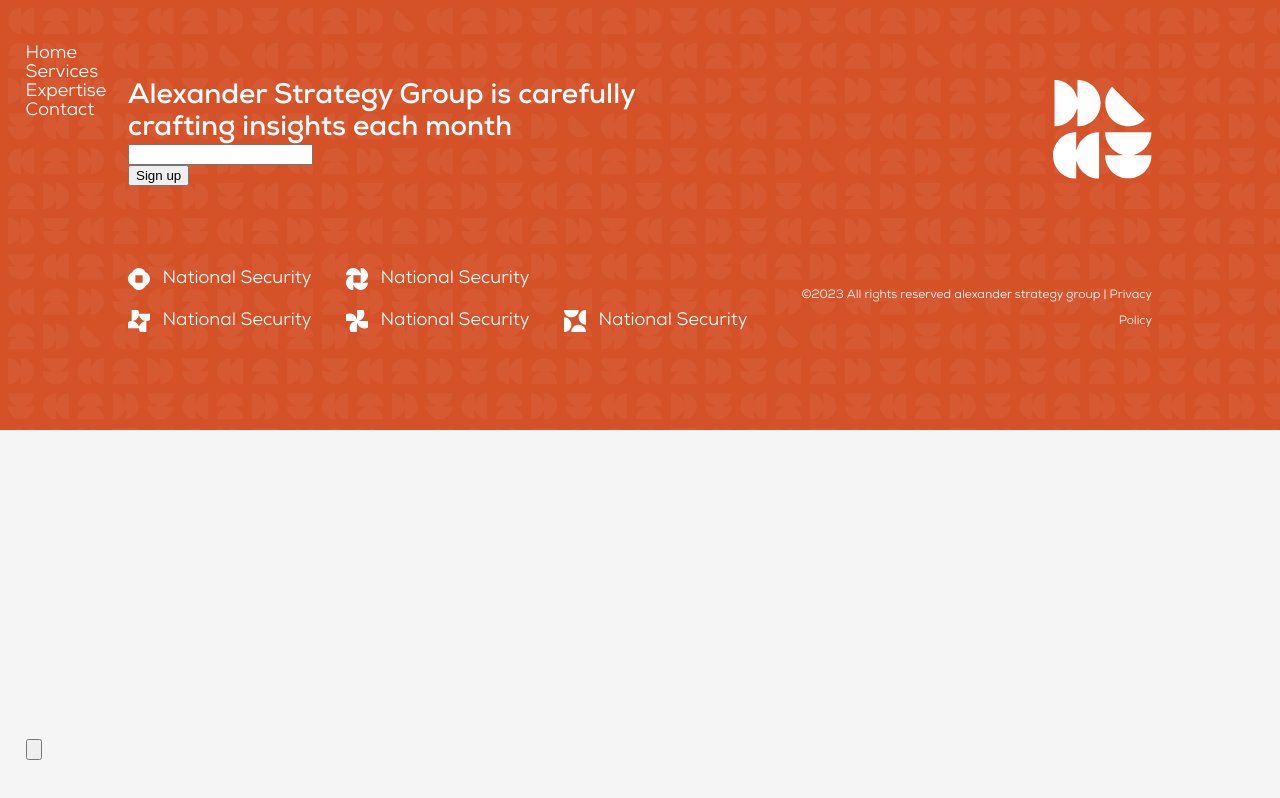
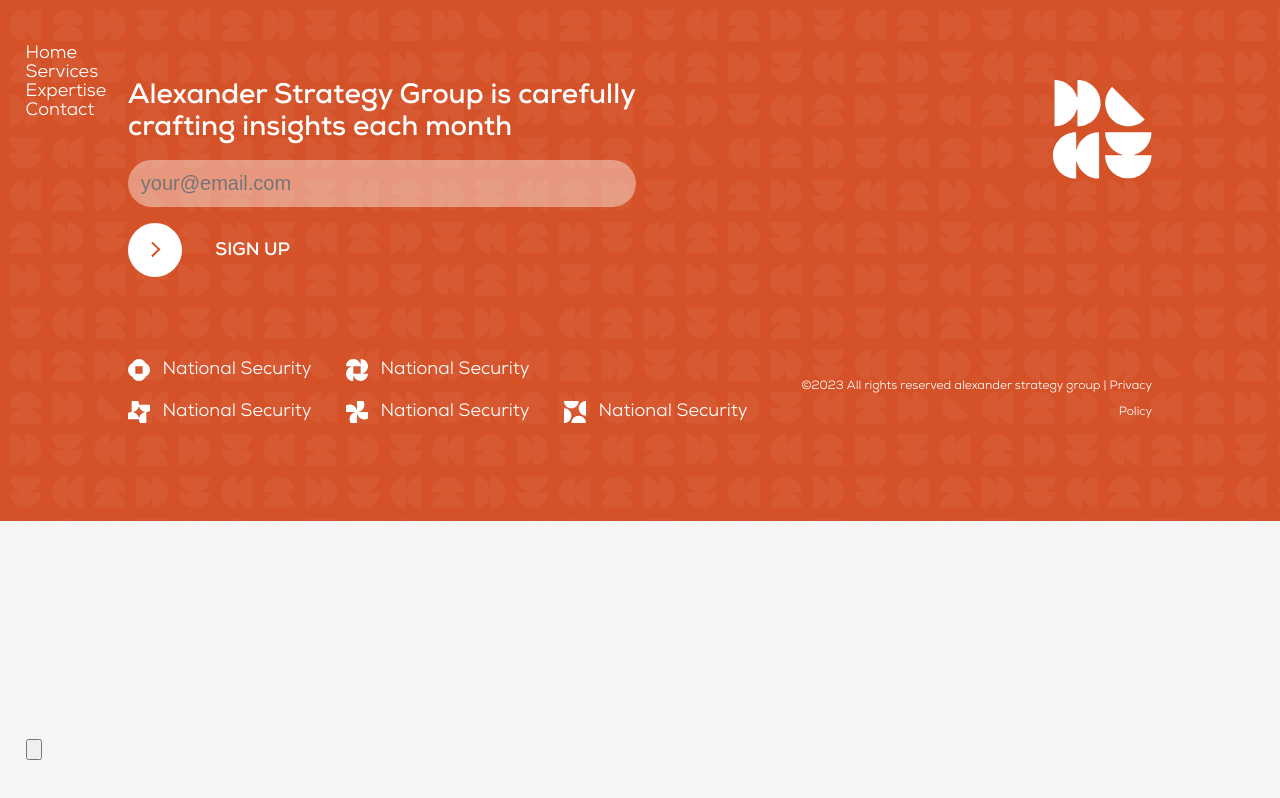
Before and after one commit to Novadigital-fr/ASG, a Nuxt app: page /expertise in a window 1280 px wide. Built offline with nearby package versions, Linux system fonts and the light colour scheme.

Commit message:
home page

```diff
--- a/app.vue
+++ b/app.vue
@@ -5,8 +5,35 @@
   </NuxtLayout>
   </div>
 </template>
+<script>
+import Lenis from "@studio-freight/lenis";
 
+export default {
+  mounted() {
+    const lenis = new Lenis({
+      duration: 1.2,
+      easing: (t) => Math.min(1, 1.001 - Math.pow(2, -10 * t)), // https://www.desmos.com/calculator/brs54l4xou
+      direction: "vertical", // vertical, horizontal
+      gestureDirection: "vertical", // vertical, horizontal, both
+      smooth: true,
+      mouseMultiplier: 1,
+      smoothTouch: false,
+      touchMultiplier: 2,
+      infinite: false,
+    });
+
+    function raf(time) {
+      lenis.raf(time);
+      requestAnimationFrame(raf);
+    }
+
+    requestAnimationFrame(raf);
+  },
+};
+</script>
 <style>
 @import url("./assets/css/base.scss");
 
+
+
 </style>
--- a/assets/css/base.scss
+++ b/assets/css/base.scss
@@ -18,6 +18,7 @@
 
 html {
 	scroll-behavior: initial;
+	overflow-x: hidden;
 	-ms-overflow-style: none; /* cache les barres de défilement sur IE et Edge #FCF4DC*/
 	scrollbar-width: none; /* cache les barres de défilement sur Firefox*/
 }
@@ -133,7 +134,7 @@
 		font-family: "Nexa";
 		font-style: normal;
 		font-weight: 700;
-		font-size: 18px;
+		font-size: 20px;
 		line-height: 18px;
 	}
 	p {
--- /dev/null
+++ b/components/Button.vue
@@ -0,0 +1,129 @@
+<template>
+    <div class="container">
+        <button class="learn-more">
+    <span class="circle" aria-hidden="true">
+      <span class="icon arrow"></span>
+    </span>
+    <span class="button-text">{{text}}</span>
+  </button>
+    </div>
+</template>
+
+<script>
+export default {
+
+props: {
+  text: {
+    type: String,
+    required: true,
+  },
+}
+}
+</script>
+
+<style lang="scss" scoped>
+
+@mixin transition($property: all, $duration: 0.45s, $ease: cubic-bezier(0.65,0,.076,1)) {
+  transition: $property $duration $ease;
+}
+
+
+button {
+  position: relative;
+  display: inline-block;
+  cursor: pointer;
+  outline: none;
+  border: 0;
+  vertical-align: middle;
+  text-decoration: none;
+  background: transparent;
+  padding: 0;
+  font-size: inherit;
+  font-family: inherit;
+  &.learn-more {
+    width: 12rem;
+    height: auto;
+    .circle {
+      @include transition(all, 0.45s, cubic-bezier(0.65,0,.076,1));
+      position: relative;
+      display: block;
+      margin: 0;
+      width: 3rem;
+      height: 3rem;
+      background: var(--color-orange);
+      border-radius: 1.625rem;
+      .icon {
+        @include transition(all, 0.45s, cubic-bezier(0.65,0,.076,1));
+        position: absolute;
+        top: 0;
+        bottom: 0;
+        margin: auto;
+        background: var(--color-text);
+        &.arrow {
+          @include transition(all, 0.45s, cubic-bezier(0.65,0,.076,1));
+          left: 0.625rem;
+          width: 1.125rem;
+          height: 0.125rem;
+          background: none;
+          &::before {
+            position: absolute;
+            content: '';
+            top: -0.25rem;
+            right: 0.0625rem;
+            width: 0.625rem;
+            height: 0.625rem;
+            border-top: 0.125rem solid #fff;
+            border-right: 0.125rem solid #fff;
+            transform: rotate(45deg);
+          }
+        }
+      }
+    }
+    .button-text {
+      @include transition(all, 0.45s, cubic-bezier(0.65,0,.076,1));
+      position: absolute;
+      top: 0;
+      left: 0;
+      right: 0;
+      bottom: 0;
+      padding: 0.75rem 0;
+      margin: 0 0 0 1.85rem;
+      color: var(--color-orange);
+      font-weight: 700;
+      line-height: 1.6;
+      text-align: center;
+      text-transform: uppercase;
+    }
+  }
+  &:hover {
+    .circle {
+      width: 100%;
+      .icon {
+        &.arrow {
+        background: var(--color-text);
+        transform: translate(1rem, 0);
+        }
+      }
+    }
+    .button-text {
+      color: var(--color-text);
+    }
+  }
+}
+
+@supports (display: grid) {
+  body {
+    display: grid;
+  grid-template-columns: repeat(4, 1fr);
+  grid-gap: 0.625rem;
+  grid-template-areas: ". main main ." ". main main .";
+  }
+
+  #container {
+    grid-area: main;
+    align-self: center;
+    justify-self: center;
+  }
+}
+
+</style>
--- /dev/null
+++ b/components/ButtonWhite.vue
@@ -0,0 +1,129 @@
+<template>
+    <div class="container">
+        <button class="learn-more">
+    <span class="circle" aria-hidden="true">
+      <span class="icon arrow"></span>
+    </span>
+    <span class="button-text">{{text}}</span>
+  </button>
+    </div>
+</template>
+
+<script>
+export default {
+
+props: {
+  text: {
+    type: String,
+    required: true,
+  },
+}
+}
+</script>
+
+<style lang="scss" scoped>
+
+@mixin transition($property: all, $duration: 0.45s, $ease: cubic-bezier(0.65,0,.076,1)) {
+  transition: $property $duration $ease;
+}
+
+
+button {
+  position: relative;
+  display: inline-block;
+  cursor: pointer;
+  outline: none;
+  border: 0;
+  vertical-align: middle;
+  text-decoration: none;
+  background: transparent;
+  padding: 0;
+  font-size: inherit;
+  font-family: inherit;
+  &.learn-more {
+    width: 12rem;
+    height: auto;
+    .circle {
+      @include transition(all, 0.45s, cubic-bezier(0.65,0,.076,1));
+      position: relative;
+      display: block;
+      margin: 0;
+      width: 3rem;
+      height: 3rem;
+      background: var(--color-text);
+      border-radius: 1.625rem;
+      .icon {
+        @include transition(all, 0.45s, cubic-bezier(0.65,0,.076,1));
+        position: absolute;
+        top: 0;
+        bottom: 0;
+        margin: auto;
+        background: var(--color-orange);
+        &.arrow {
+          @include transition(all, 0.45s, cubic-bezier(0.65,0,.076,1));
+          left: 0.625rem;
+          width: 1.125rem;
+          height: 0.125rem;
+          background: none;
+          &::before {
+            position: absolute;
+            content: '';
+            top: -0.25rem;
+            right: 0.0625rem;
+            width: 0.625rem;
+            height: 0.625rem;
+            border-top: 0.125rem solid #D55127;
+            border-right: 0.125rem solid #D55127;
+            transform: rotate(45deg);
+          }
+        }
+      }
+    }
+    .button-text {
+      @include transition(all, 0.45s, cubic-bezier(0.65,0,.076,1));
+      position: absolute;
+      top: 0;
+      left: 0;
+      right: 0;
+      bottom: 0;
+      padding: 0.75rem 0;
+      margin: 0 0 0 1.85rem;
+      color: var(--color-text);
+      font-weight: 700;
+      line-height: 1.6;
+      text-align: center;
+      text-transform: uppercase;
+    }
+  }
+  &:hover {
+    .circle {
+      width: 100%;
+      .icon {
+        &.arrow {
+        background: var(--color-orange);
+        transform: translate(1rem, 0);
+        }
+      }
+    }
+    .button-text {
+      color: var(--color-orange);
+    }
+  }
+}
+
+@supports (display: grid) {
+  body {
+    display: grid;
+  grid-template-columns: repeat(4, 1fr);
+  grid-gap: 0.625rem;
+  grid-template-areas: ". main main ." ". main main .";
+  }
+
+  #container {
+    grid-area: main;
+    align-self: center;
+    justify-self: center;
+  }
+}
+
+</style>
--- a/components/HomeExpertise.vue
+++ b/components/HomeExpertise.vue
@@ -15,7 +15,7 @@
           Group provides national security and risk management advisory services
           to clients worldwide.
         </p>
-        <button>Expertise</button>
+        <Button text="Expertise" />
       </div>
     </div>
     <div class="bottom">
@@ -130,6 +130,7 @@
     p {
       margin: 4vh 0;
     }
+
   }
 }
 .bottom{
@@ -156,9 +157,9 @@
         flex-direction: column-reverse;
 
        img{
-        width: 20%;
-        margin-right: 0;
-text-align: center;
+        width: 30%;
+        margin:0 auto 5vh auto;
+
        }
 
     }
--- a/components/HomeHorizontal.vue
+++ b/components/HomeHorizontal.vue
@@ -29,9 +29,13 @@
           </p>
         </div>
       </section>
+      <div class="slider__progress-wrap js-progress-wrap">
+    <div class="slider__progress js-progress"></div>
+  </div>
+    </div>
 
     </div>
-    </div>
+
 </template>
 
   <script setup>
@@ -45,7 +49,7 @@
   onMounted(() => {
     const container = document.querySelector('.container');
 
-    if (window.matchMedia("(min-width: 1024px)").matches) {
+    // if (window.matchMedia("(min-width: 1024px)").matches) {
       let sections = gsap.utils.toArray(".panel");
 
       scrollTween.value = gsap.to(sections, {
@@ -59,7 +63,22 @@
           end: "+=2000",
         },
       });
-    }
+
+
+
+    window.addEventListener('scroll', function() {
+    // Calcule la progression du défilement de la page horizontale
+    // const container = document.querySelector('.container');
+    const progressBar = document.querySelector('.slider__progress');
+
+    const scrollLeft = window.scrollY;
+    const totalWidth = document.documentElement.scrollWidth - document.documentElement.clientWidth;
+    const progress = scrollLeft / totalWidth;
+
+    // Met à jour la barre de progression
+    progressBar.style.transform = `scaleX(${progress - 0.5})` ;
+  });
+
   });
 
   onUnmounted(() => {
@@ -68,6 +87,8 @@
       scrollTween.value = null;
     }
   });
+
+
   </script>
 
   <style  lang="scss" scoped>
@@ -93,7 +114,33 @@
     }
   }
 
+  .slider__progress-wrap {
+    left: 15vw;
+    bottom: 3.125vw;
+    width: 70vw;
+    overflow: hidden;
+    background-color: #D5512733;
+    transform-origin: left center;
+    opacity: 1;
+    visibility: inherit;
+}
 
+.slider__progress,
+.slider__progress-wrap {
+    display: block;
+    position: fixed;
+    height: 2px;
+    will-change: transform;
+}
+
+.slider__progress {
+    top: 0;
+    left: 0;
+    width: 100%;
+    background-color: var(--color-orange);
+    transform: scaleX(0);
+    transform-origin: left center;
+}
 
 
   @media screen and (max-width: 1024px) {
@@ -128,5 +175,14 @@
 
   @media screen and (max-width: 767px) {
     /* mobile */
+    .panel {
+      position: relative;
+      z-index: 4;
+      width: 100vw;
+      margin: 10vh 5vw 10vh 3vw;
+      font-weight: 300;
+      overflow: hidden;
+    }
+
   }
   </style>
--- a/components/PresentationServices.vue
+++ b/components/PresentationServices.vue
@@ -74,7 +74,7 @@
 .service{
     background: rgba(32, 42, 53, 0.05);
     border-radius: 100px;
-    padding: 2vh 4vw 2vh 2vw;
+    padding: 2.5vh 4vw 2.5vh 2.5vw;
     margin-bottom: 5vh;
     display: flex;
     // width: max-content;
@@ -113,27 +113,29 @@
 
 
     img{
-        width: 60%;
+        width: 50%;
 
     }
 }
 .left{
     width: 100%;
     align-items: flex-start;
-    padding: 0 10vw;
+    padding: 0 5vw;
 
     h2{
         margin-bottom: 10vh;
         width: 100%;
+        text-align: center;
+
     }
 
 }
 .service{
-    padding: 2vh 4vw 2vh 4vw;
+    padding: 2vh 6vw 2vh 6vw;
     margin-bottom: 5vh;
     img{
         margin-right: 5vw;
-        width: 20%;
+        width: 15%;
     }
 
 }
--- a/components/TheFooter.vue
+++ b/components/TheFooter.vue
@@ -7,8 +7,8 @@
             Alexander Strategy Group is carefully <br />
             crafting insights each month
           </h4>
-          <input type="your@email.com" />
-          <button>Sign up</button>
+          <input type="email" placeholder="your@email.com" />
+          <ButtonWhite text="Sign up" />
         </div>
 
         <div>
@@ -82,6 +82,18 @@
   justify-content: space-between;
   margin-bottom: 10vh;
 }
+input{
+  margin: 2vh 0;
+  width: 100%;
+  border-radius: 100px;
+  padding: 1.5vh 1vw;
+  border: none;
+  outline: none;
+  background-color: #FFFFFF66;
+  color: var(--color-text);
+  font-size: 20px;
+}
+
 .signup {
   display: flex;
   flex-direction: column;
@@ -127,5 +139,12 @@
         text-align: center;
       }
     }
+
+    .signup{
+
+      h4{
+        margin: 5vh 0;
+      }
+    }
   }
 </style>
--- a/package.json
+++ b/package.json
@@ -13,6 +13,7 @@
     "sass-loader": "^10.4.1"
   },
   "dependencies": {
+    "@studio-freight/lenis": "^1.0.4",
     "gsap": "^3.11.5",
     "node-sass": "^8.0.0"
   }
```
Also changed, not shown: 1 other file (tests, documents, lock files or other folders).
